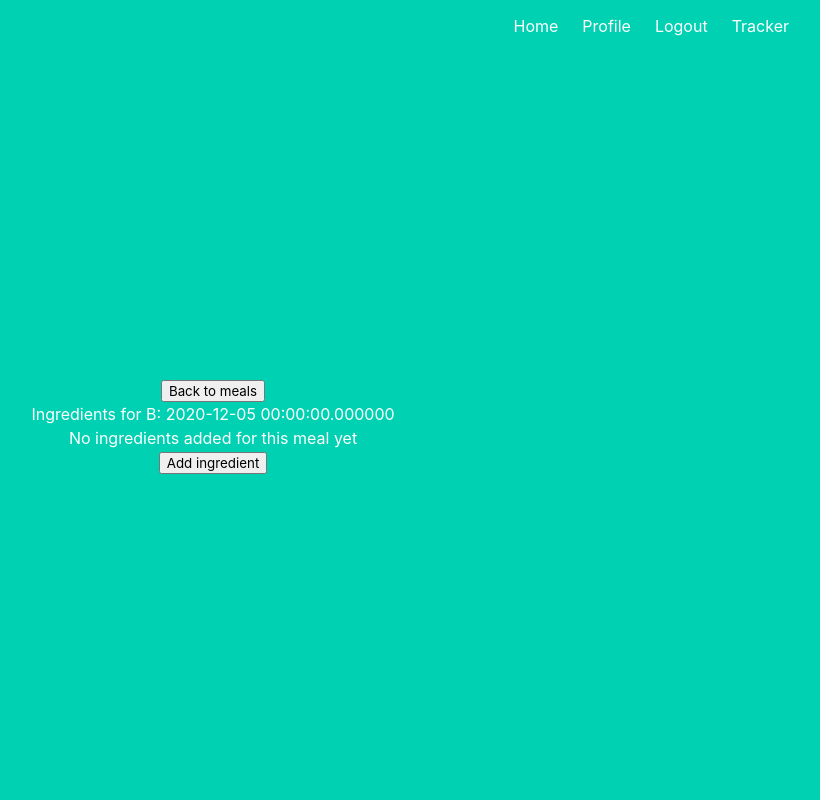
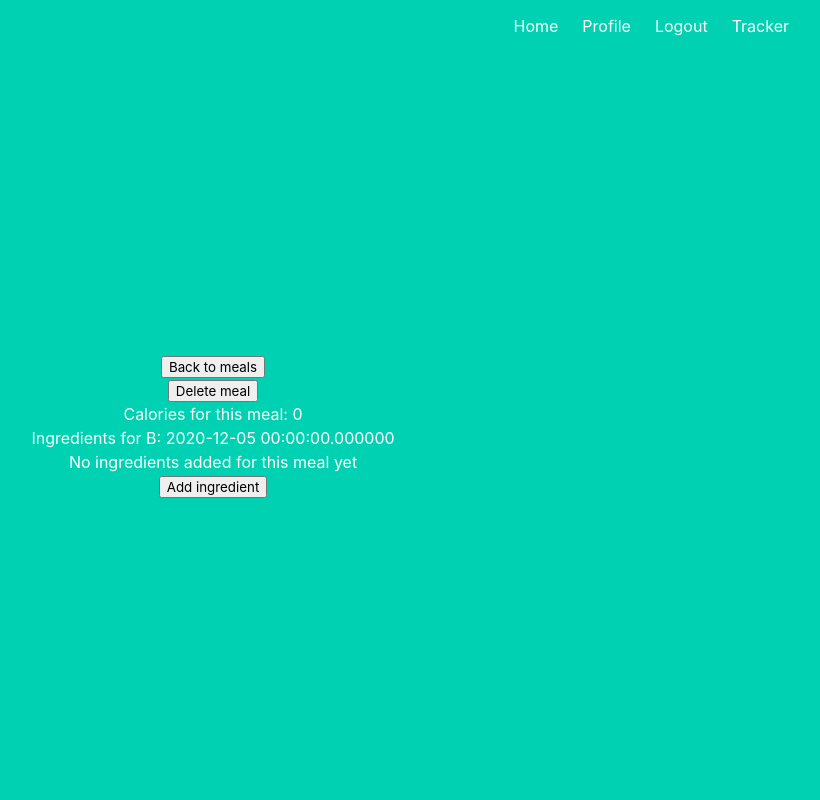
Before and after one commit to nowickamagdalena/DietTrackerApp, a Flask app: a page that uses app/templates/mealView.html in a window 1280 px wide. Shown: the whole page, without its empty margins (427-1247 px from the left). Run offline with Flask 2, Linux system fonts and the light colour scheme; a user stored in the database is signed in.

Commit message:
added calories counting and displaying

```diff
--- a/app/calorieCounter.py
+++ b/app/calorieCounter.py
@@ -1,17 +1,56 @@
-from searchService import SearchService
+from app.models import Ingredient
 
-api = SearchService()
-def calcNutrientsForEntry(foodId, servingId, quantity):
-    food = api.getFoodById(foodId)
-    myServing = None
-    for serv in food['servings']['serving']:
-        if serv['serving_id'] == servingId:
-            myServing = serv
-            return (float(myServing['calories']) * quantity, float(myServing['protein']) * quantity, float(myServing['fat']) * quantity, float(myServing['carbohydrate']) * quantity)
+class CalorieCounter:
 
-def addIngredientToMeal(mealId, foodId, servingId, quantity):
-    pass
+    def __init__(self, api) :
+        self.__api = api
 
+    def calcNutrientsForServing(self, foodid, servingid, quantity):
+        result = self.__api.getFoodById(foodid)
+        myServing = None
+        servings = result['servings']['serving']
+        if type(servings) != list:
+            servings = [servings]
+        for serv in servings:
+            if serv['serving_id'] == servingid:
+                myServing = serv
+                return {'calories': round(float(myServing['calories']) * quantity), "protein":float(myServing['protein']) * quantity,
+                    "fat": float(myServing['fat']) * quantity, "carbohydrate": float(myServing['carbohydrate']) * quantity}
 
-print("\nkcal, protein, fat, carbs")
-print(calcNutrientsForEntry(794, '733', 1))
+    def calcNutrientsForFood(self, food):
+        result = self.__api.getFoodById(food.food_id)
+        myServing = None
+        servings = result['servings']['serving']
+        if type(servings) != list:
+            servings = [servings]
+        for serv in servings:
+            if serv['serving_id'] == food.serving_id:
+                myServing = serv
+                return {'calories' :float(myServing['calories']) * food.quantity, "protein":float(myServing['protein']) * food.quantity,
+                    "fat": float(myServing['fat']) * food.quantity, "carbohydrate": float(myServing['carbohydrate']) * food.quantity}
+
+    def calcNutrientsForMeal(self, foodList):
+        meal_nutrients={"calories": 0, "protein": 0, "fat": 0, "carbohydrate": 0}
+        foods_nutr ={}
+        for food in foodList:
+            nutrients = self.calcNutrientsForFood(food)
+            foods_nutr[food.food_id] = nutrients
+            meal_nutrients['calories'] += nutrients['calories']
+            meal_nutrients['protein'] += nutrients['protein']
+            meal_nutrients['fat'] += nutrients['fat']
+            meal_nutrients['carbohydrate'] += nutrients['carbohydrate']
+        return {'meal_sum': meal_nutrients, 'foods_sum': foods_nutr}
+
+    def calcNutrientsForDay(self, mealList):
+        day_nutrients={"calories": 0, "protein": 0, "fat": 0, "carbohydrate": 0}
+        meals_nutrients={}
+        for meal in mealList:
+            ingredients = Ingredient.query.filter_by(meal=meal.id).all()
+            meal_nutr = self.calcNutrientsForMeal(ingredients)
+            meals_nutrients[meal.type] = meal_nutr['meal_sum']
+
+            day_nutrients['calories'] += meal_nutr['meal_sum']['calories']
+            day_nutrients['protein'] += meal_nutr['meal_sum']['protein']
+            day_nutrients['fat'] += meal_nutr['meal_sum']['fat']
+            day_nutrients['carbohydrate'] += meal_nutr['meal_sum']['carbohydrate']
+        return {"day_sum": day_nutrients, "meals_sum": meals_nutrients}
--- a/app/diet_tracker.py
+++ b/app/diet_tracker.py
@@ -1,12 +1,17 @@
 import datetime
 import json
 from turtle import update
+from unittest import result
+
+from app import calorieCounter
 from .searchService import api
 from flask import Blueprint, flash, redirect, render_template, request, url_for
 from flask_login import current_user, login_required
 from .models import Meal, Ingredient
 from datetime import date
 from .__init__ import db, create_app
+
+calCounter = calorieCounter.CalorieCounter(api)
 
 diet_tracker = Blueprint('diet_tracker', __name__)
 
@@ -45,6 +50,20 @@ def pickFoodDetails(mealid, date, foodid):
         quantity = None
 
     return render_template('foodDetails.html',mealid=mealid, mealtype=mealtype, date=date, food=result, serving=serving, quantity=quantity, update=update)
+
+@diet_tracker.route('/diet-tracker/preview-calories')
+@login_required
+def countPreviewCalories():
+    foodid = request.args.get('foodid')
+    servingid = request.args.get('servingid')
+    quantity = request.args.get('quantity')
+    print(foodid, servingid, quantity)
+
+    result = calCounter.calcNutrientsForServing(foodid, servingid, float(quantity))
+    print(result)
+    return json.dumps(result)
+
+
 
 @diet_tracker.route('/diet-tracker/addFood', methods=['POST'])
 @login_required
@@ -105,8 +124,14 @@ def searchFoodId(foodId):
 
 @diet_tracker.route('/newMeal/<date>')
 def newMeal(date):
-    # date = date.split("-")
-    return render_template("mealTypeChoice.html", date=date)
+    date_list=date.split("-")
+    meals = Meal.query.filter_by(user=current_user.id, date=datetime.date(int(date_list[0]),int(date_list[1]),int(date_list[2]))).all()
+    mealtypes = ["Breakfast", "Lunch", "Dinner", "Others"]
+    existing = []
+    for meal in meals:
+        existing.append(meal.type)
+
+    return render_template("mealTypeChoice.html", date=date, existing=existing, mealtypes=mealtypes)
 
 @diet_tracker.route('/diet-tracker/searchIngredients', methods=['POST'])
 def searchIngredients():
@@ -120,32 +145,36 @@ def searchIngredients():
 
 @diet_tracker.route('/addMeal/<date>')
 def addMeal(date):
-    date = date.split("-")
+    date_list = date.split("-")
     mealtype = request.args.get('type')
-    meal = Meal.query.filter_by(user=current_user.id, date=datetime.date(int(date[0]),int(date[1]),int(date[2])), type=mealtype).first()
+    update = request.args.get('update')
+    meal = Meal.query.filter_by(user=current_user.id, date=datetime.date(int(date_list[0]),int(date_list[1]),int(date_list[2])), type=mealtype).first()
 
     # check if the meal of given type already exists
     if meal:
         flash("Cannot add two meals of the same type")
-        return redirect(url_for("diet_tracker.newMeal", date=datetime.date(int(date[0]),int(date[1]),int(date[2]))))
+        return redirect(url_for("diet_tracker.newMeal", date=datetime.date(int(date_list[0]),int(date_list[1]),int(date_list[2]))))
 
-    new_meal = Meal(type=mealtype, date=datetime.date(int(date[0]),int(date[1]),int(date[2])), user=current_user.id)
+    new_meal = Meal(type=mealtype, date=datetime.date(int(date_list[0]),int(date_list[1]),int(date_list[2])), user=current_user.id)
     db.session.add(new_meal)
     db.session.commit()
 
-    return render_template("foodSearcher.html", foods=None, date=new_meal.date, mealtype=mealtype, mealid=new_meal.id)
+    return render_template("foodSearcher.html", foods=None, date=new_meal.date, mealtype=mealtype, mealid=new_meal.id, update=update)
 
 
-@diet_tracker.route('/diet-tracker/myDay', methods=["POST"])
+@diet_tracker.route('/diet-tracker/myDay', methods=["GET"])
 @login_required
 def getMealsForDay():
-    date = request.form.get("date").split("-")
-    meals = Meal.query.filter_by(user=current_user.id, date=datetime.date(int(date[0]),int(date[1]),int(date[2]))).all()
-    meal_list =[]
-    for meal in meals:
-        meal_list.append({'id' : meal.id, 'type' : meal.type})
-    print(meal_list)
-    return render_template('dayView.html', date=datetime.date(int(date[0]),int(date[1]),int(date[2])), meals=meals)
+    mealOrder = {"Breakfast": 1, "Lunch": 2, "Dinner": 3, "Others": 4}
+    date = request.args.get('date')
+    date_list = date.split("-")
+
+    meals = Meal.query.filter_by(user=current_user.id, date=datetime.date(int(date_list[0]),int(date_list[1]),int(date_list[2]))).all()
+    meals.sort(key=lambda meal: mealOrder[meal.type])
+
+    nutrients = calCounter.calcNutrientsForDay(meals)
+
+    return render_template('dayView.html', date=date, meals=meals, day_nutr=nutrients['day_sum'], meals_nutr=nutrients['meals_sum'])
 
 @diet_tracker.route('/getIngredientsForMeal/<mealid>/<date>')
 @login_required
@@ -162,8 +191,10 @@ def getIngredientsForMeal(mealid, date):
             if s['serving_id'] == ing.serving_id:
                 s_name = s['serving_description']
         food_list.append({'foodid' : ing.food_id, 'name': food_details['food_name'], 'servingid' : ing.serving_id, 's_name':s_name, 'quantity' : ing.quantity})
-    # print(food_list)
-    return render_template('mealView.html', date=date, mealid=mealid, foods=food_list, mealtype=meal.type)
+
+    nutrients = calCounter.calcNutrientsForMeal(ingredients)
+
+    return render_template('mealView.html', date=date, mealid=mealid, foods=food_list, mealtype=meal.type, meal_nutr=nutrients['meal_sum'], foods_nutr=nutrients['foods_sum'])
 
 @diet_tracker.route('/diet-tracker/deleteIngredient')
 @login_required
@@ -177,15 +208,25 @@ def deleteIngredient():
 
     return redirect(url_for("diet_tracker.getIngredientsForMeal", mealid=mealid, date=date))
 
+@diet_tracker.route('/diet-tracker/confirm-delete-meal')
+@login_required
+def confirmDeleteMealOfId():
+    mealtype = request.args.get('mealtype')
+    mealid = request.args.get('mealid')
+    date = request.args.get('date')
 
+    return render_template('confirmDeleteWindow.html',mealid=mealid, mealtype=mealtype, date=date)
 
-def deleteMealOfId(id):
-    app = create_app()
-    with app.app_context():
-        meal = Meal.query.filter_by(id=id).delete()
-        ingredients = Ingredient.query.filter_by(meal=id).delete()
-        db.session.commit()
-        return meal, ingredients
+@diet_tracker.route('/diet-tracker/deleteMeal/<mealid>')
+@login_required
+def deleteMealOfId(mealid):
+    date = request.args.get('date')
+
+    meal = Meal.query.filter_by(id=mealid).delete()
+    ingredients = Ingredient.query.filter_by(meal=mealid).delete()
+    db.session.commit()
+
+    return redirect(url_for("diet_tracker.getMealsForDay", date=date))
 
 # print(displayMealOfUserAndDate(2, datetime(2020,12,5)))
 # deleteMealOfId(6)
--- a/app/templates/foodSearcher.html
+++ b/app/templates/foodSearcher.html
@@ -2,6 +2,11 @@
 
 {% block content %}
 <body>
+    <form method="GET" action="/getIngredientsForMeal/{{mealid}}/{{date}}">
+        <button class="submit-type" name="back-to-meal">Back to meal</button>
+        <!-- <input type="hidden" name="date" value="{{date}}">
+        <input type="hidden" name="mealid" value="{{mealid}}"> -->
+    </form>
     <div>
         <P>Adding food for {{mealtype}} on {{date}}</P>
     </div>
--- a/app/templates/mealView.html
+++ b/app/templates/mealView.html
@@ -2,10 +2,17 @@
 
 {% block content %}
 <body>
-    <form method="POST" action="/diet-tracker/myDay">
-        <button class="submit-type" name="type">Back to meals</button>
+    <form method="GET" action="/diet-tracker/myDay">
+        <button class="submit-type" name="back-to-meals">Back to meals</button>
         <input type="hidden" name="date" value="{{date}}">
     </form>
+    <form method="GET" action="/diet-tracker/confirm-delete-meal">
+        <button class="submit-type" name="delete-meal">Delete meal</button>
+        <input type="hidden" name="date" value="{{date}}">
+        <input type="hidden" name="mealid" value={{mealid}}>
+        <input type="hidden" name="mealtype" value="{{mealtype}}">
+    </form>
+    <P>Calories for this meal: {{meal_nutr['calories']}}</P>
     {% with messages = get_flashed_messages() %}
         {% if messages %}
             <div class="notification is-danger">
@@ -19,9 +26,9 @@
     {% endif %}
     {% for food in foods %}
         <span>
+            <p>{{food['name']}} serving: {{food['s_name']}} quantity: {{food['quantity']}} kcal: {{foods_nutr[food['foodid']]['calories']}}</p>
             <form method="GET" action="{{ url_for('diet_tracker.pickFoodDetails', mealid=mealid, date=date, foodid=food['foodid'])}}">
-
-                <button type='submit' class="food-item">{{food['name']}} serving: {{food['s_name']}} quantity: {{food['quantity']}}</button>
+                <button type='submit' class="food-item"> Edit</button>
             <input type="hidden" name="update" value="true">
             <input type="hidden" name="mealtype" value="{{mealtype}}">
             </form>
```
Also changed, not shown: app/templates/confirmDeleteWindow.html (added, +16 -0 lines), app/templates/dayView.html (+14 -10 lines), app/templates/foodDetails.html (+38 -4 lines), app/templates/mealTypeChoice.html (+12 -10 lines), app/templates/tracker.html (+3 -35 lines), app/db.sqlite.
